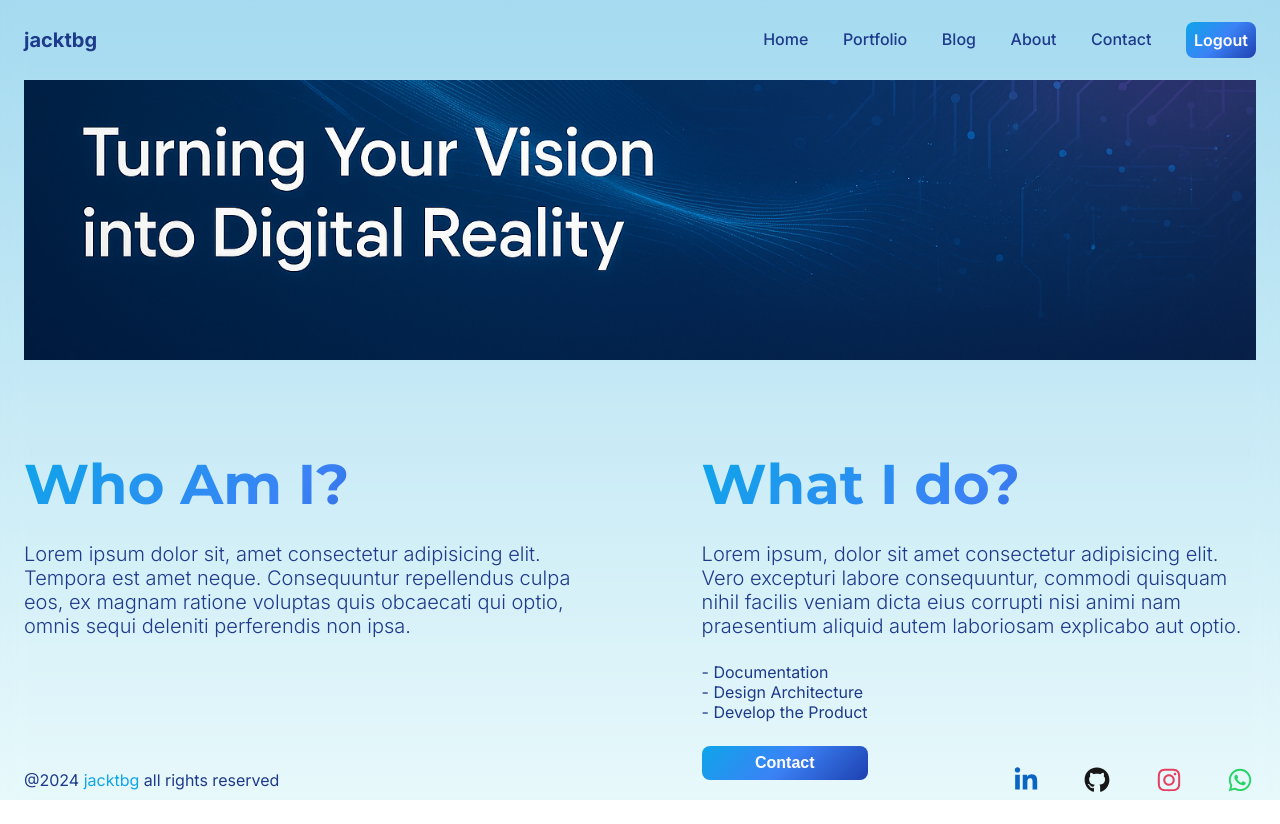
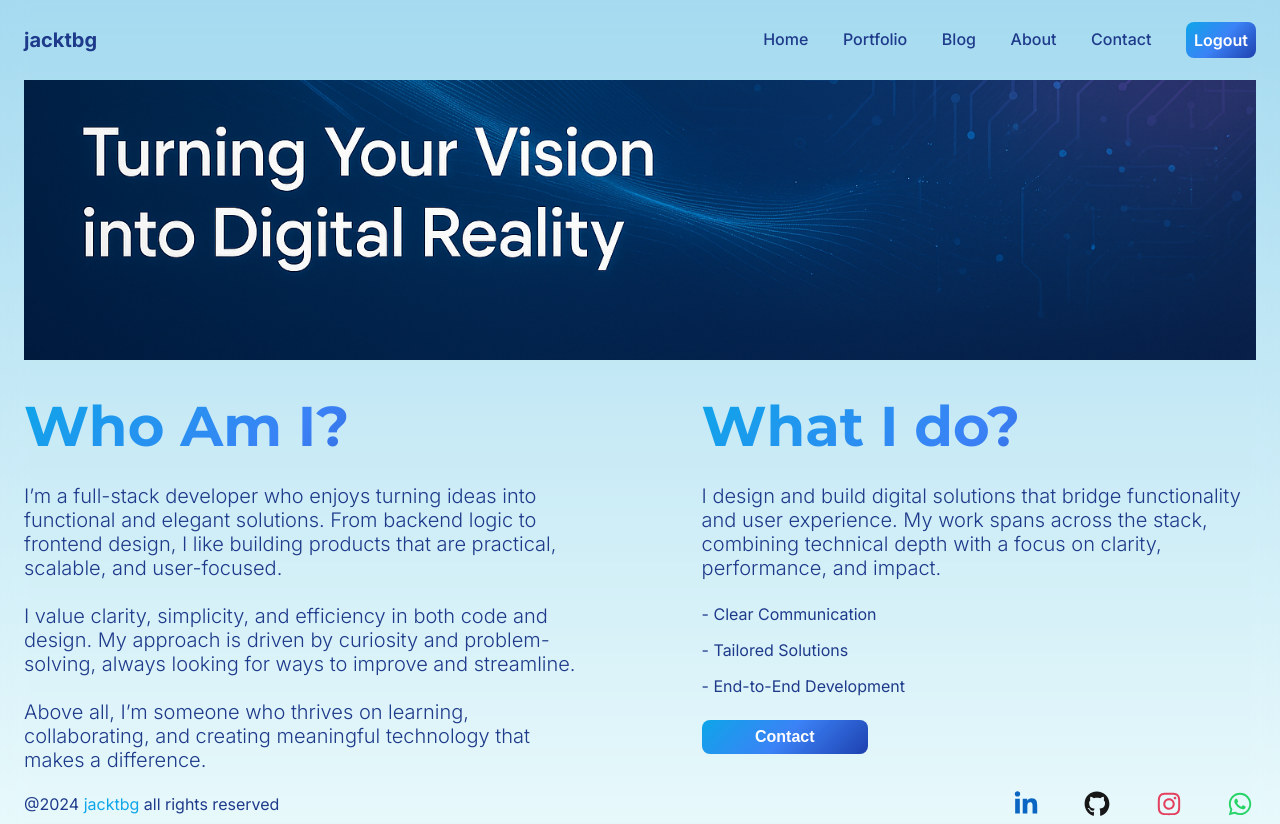
Before and after one commit to jacktbg/next-land, a Next.js app: page /about in a window 1280 px wide. Before the commit the page ends 800 px from the top, so only its background shows below. Built offline with nearby package versions, Linux system fonts and the light colour scheme.

Commit message:
feat: Add styles for text containers in about page, to fit the design

```diff
--- a/src/app/about/page.module.css
+++ b/src/app/about/page.module.css
@@ -1,6 +1,7 @@
 .pageContainer {
   display: flex;
   flex-direction: column;
+  gap: clamp(1rem, 2.5vw, 3rem);
 }
 
 .imageWrapper {
@@ -9,7 +10,6 @@
   position: relative;
   overflow: hidden;
 }
-
 .image {
   object-fit: cover;
   object-position: left bottom;
@@ -17,10 +17,9 @@
 
 .textContainer {
   display: flex;
+  flex: 1;
   justify-content: space-between;
-  align-items: center;
 }
-
 .textWrapper {
   display: flex;
   flex-direction: column;
@@ -44,6 +43,11 @@
   font-size: var(--fs-md);
   font-weight: 300;
 }
+.list {
+  display: flex;
+  flex-direction: column;
+  gap: var(--space-sm);
+}
 
 .button {
   background: var(--buttground-color);
@@ -58,7 +62,6 @@
   transition: background 0.4s ease-in-out,
     transform 0.2s ease-in-out, box-shadow 0.2s ease-in-out;
 }
-
 .button:hover {
   background: var(--buttground-color-hover);
   transform: translateY(-2px);
--- a/src/app/about/page.tsx
+++ b/src/app/about/page.tsx
@@ -17,32 +17,41 @@ const About = () => {
         <div className={styles.textWrapper}>
           <h1 className={styles.title}>Who Am I?</h1>
           <p className={styles.description}>
-            Lorem ipsum dolor sit, amet consectetur
-            adipisicing elit. Tempora est amet neque.
-            Consequuntur repellendus culpa eos, ex magnam
-            ratione voluptas quis obcaecati qui optio, omnis
-            sequi deleniti perferendis non ipsa.
+            I’m a full-stack developer who enjoys turning
+            ideas into functional and elegant solutions.
+            From backend logic to frontend design, I like
+            building products that are practical, scalable,
+            and user-focused.{" "}
+          </p>
+          <p className={styles.description}>
+            I value clarity, simplicity, and efficiency in
+            both code and design. My approach is driven by
+            curiosity and problem-solving, always looking
+            for ways to improve and streamline.{" "}
+          </p>
+          <p className={styles.description}>
+            Above all, I’m someone who thrives on learning,
+            collaborating, and creating meaningful
+            technology that makes a difference.
           </p>
         </div>
         <div className={styles.textWrapper}>
           <h2 className={styles.title}>What I do?</h2>
           <p className={styles.description}>
-            Lorem ipsum, dolor sit amet consectetur
-            adipisicing elit. Vero excepturi labore
-            consequuntur, commodi quisquam nihil facilis
-            veniam dicta eius corrupti nisi animi nam
-            praesentium aliquid autem laboriosam explicabo
-            aut optio.
+            I design and build digital solutions that bridge
+            functionality and user experience. My work spans
+            across the stack, combining technical depth with
+            a focus on clarity, performance, and impact.
           </p>
           <ul className={styles.list}>
             <li className={styles.listItem}>
-              - Documentation
+              - Clear Communication
             </li>
             <li className={styles.listItem}>
-              - Design Architecture
+              - Tailored Solutions
             </li>
             <li className={styles.listItem}>
-              - Develop the Product
+              - End-to-End Development
             </li>
           </ul>
           <button className={styles.button} type="button">
```
